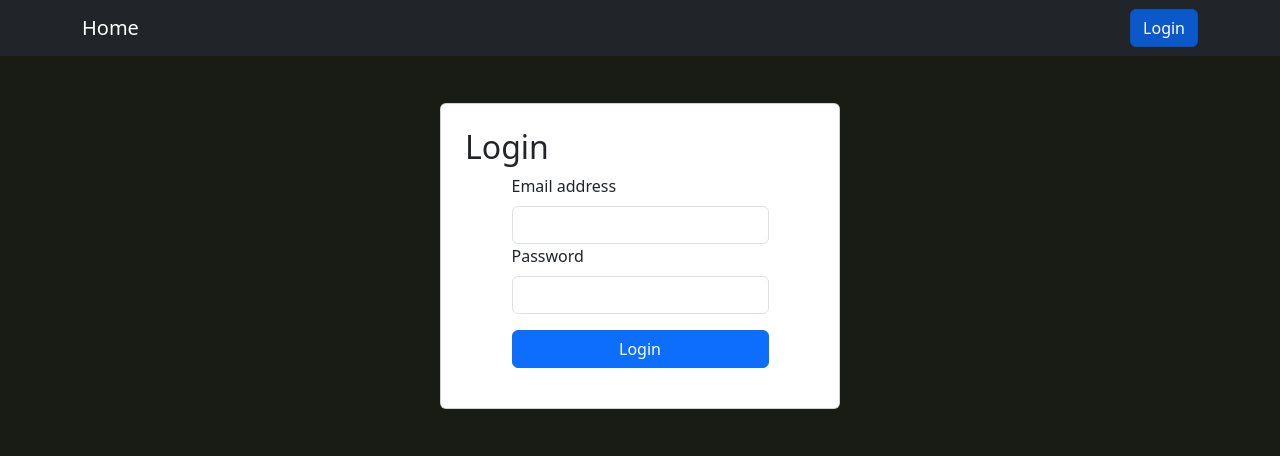
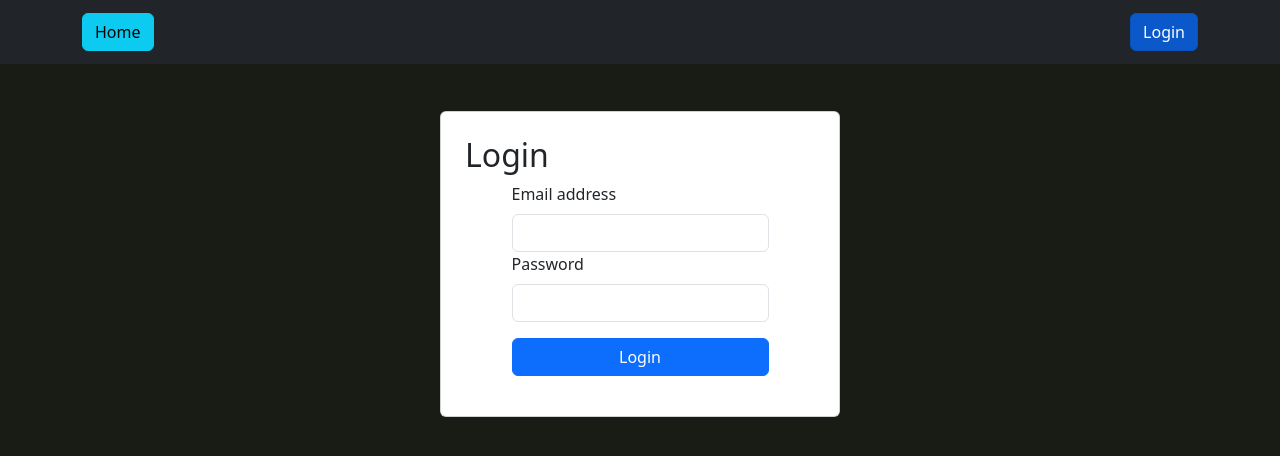
Before and after one commit to AchmetCh/CareerChase, a React (Vite) app in the folder client/: page / in a window 1280 px wide. Shown: the top 456 px of the page. Built offline with nearby package versions, Linux system fonts and the light colour scheme.

Commit message:
change the menu with buttons

```diff
--- a/client/src/App.jsx
+++ b/client/src/App.jsx
@@ -10,6 +10,7 @@ import NewJobForm from './components/jobs/NewJobForm';
 import UserJobs from './components/jobs/UserJobs';
 import EditJob from './components/jobs/EditJob'
 import Home from './components/pages/Home'
+
 
 
 
--- a/client/src/components/pages/Header.jsx
+++ b/client/src/components/pages/Header.jsx
@@ -26,18 +26,18 @@ const Header = () => {
         <>
             <Navbar bg="dark"  collapseOnSelect>
                 <Container>
-                    <Navbar.Brand as={Link} to="/" className="text-white">Home</Navbar.Brand>
+                    <Navbar.Brand as={Link} to="/" className="text-white"><Button variant="info">Home</Button></Navbar.Brand>
                     <Navbar.Toggle aria-controls="basic-navbar-nav" />
                     <Navbar.Collapse id="basic-navbar-nav">
                         <Nav className="me-auto">
                             {token ? (
                                 <>
                                     <LinkContainer to="/jobs/newJob">
-                                        <Nav.Link className="text-white">Create Job</Nav.Link>
+                                        <Nav.Link className="text-white"><Button>Create Job</Button></Nav.Link>
                                     </LinkContainer>
 
                                     <LinkContainer to={`/jobs/getUserJobs/${userId}`}>
-                                        <Nav.Link className="text-white">User  Jobs</Nav.Link>
+                                        <Nav.Link className="text-white"><Button variant="success">User  Jobs</Button></Nav.Link>
                                     </LinkContainer>
                                 </>
                             ) : (
@@ -51,7 +51,7 @@ const Header = () => {
                         <Nav>
 
                             {token ? (
-                                <Button onClick={handleLogout} className="text-white">Logout</Button>
+                                <Button onClick={handleLogout} className="text-white" variant="danger">Logout</Button>
                             ) : (
                                 <LinkContainer to='/'>
                                     <Button className="text-white">Login</Button>
```
